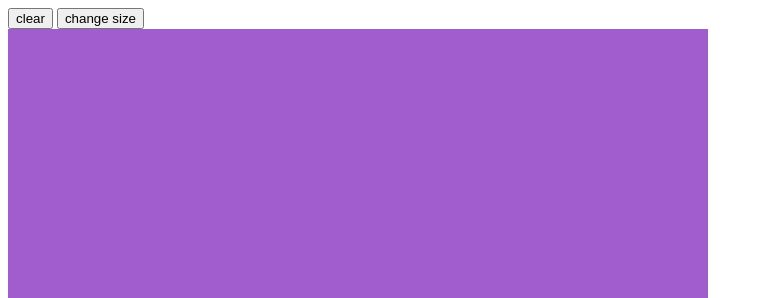
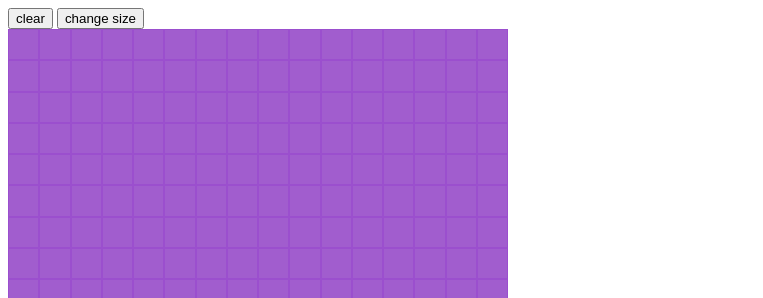
Before and after one commit to Bearnadetta/etch-a-sketch, a plain HTML site: page index.html in a window 1280 px wide. Shown: the top 298 px of the page, without its empty margins (0-763 px from the left). Drawn offline with Linux system fonts and the light colour scheme.

Commit message:
JavaScript and CSS cleanup

```diff
--- a/app.js
+++ b/app.js
@@ -14,8 +14,6 @@ const onClear = function (e) {
             e.target.style.backgroundColor = 'black';
         });
         container.appendChild(square);
-
-
     };
 };
 
@@ -39,5 +37,4 @@ resizeBtn.addEventListener('click', function(){
 });
 
 
-
 onClear(16);
--- a/style.css
+++ b/style.css
@@ -4,8 +4,8 @@
 }
 
 #container {
-    height: 700px;
-    width: 700px;
+    height: 500px;
+    width: 500px;
     display: grid;
     grid-template-rows: repeat(var(--grid-rows), 1fr);
     grid-template-columns: repeat(var(--grid-cols), 1fr);
@@ -13,9 +13,10 @@
 }
 .square {
     background: rgb(161, 93, 206);
-    /*border: 1px solid rgb(65, 65, 65); */
     transition: all .3s ease;
+    border: 1px solid rgb(155, 79, 206);
 }
+
 .active {
     background: black;
 
```
